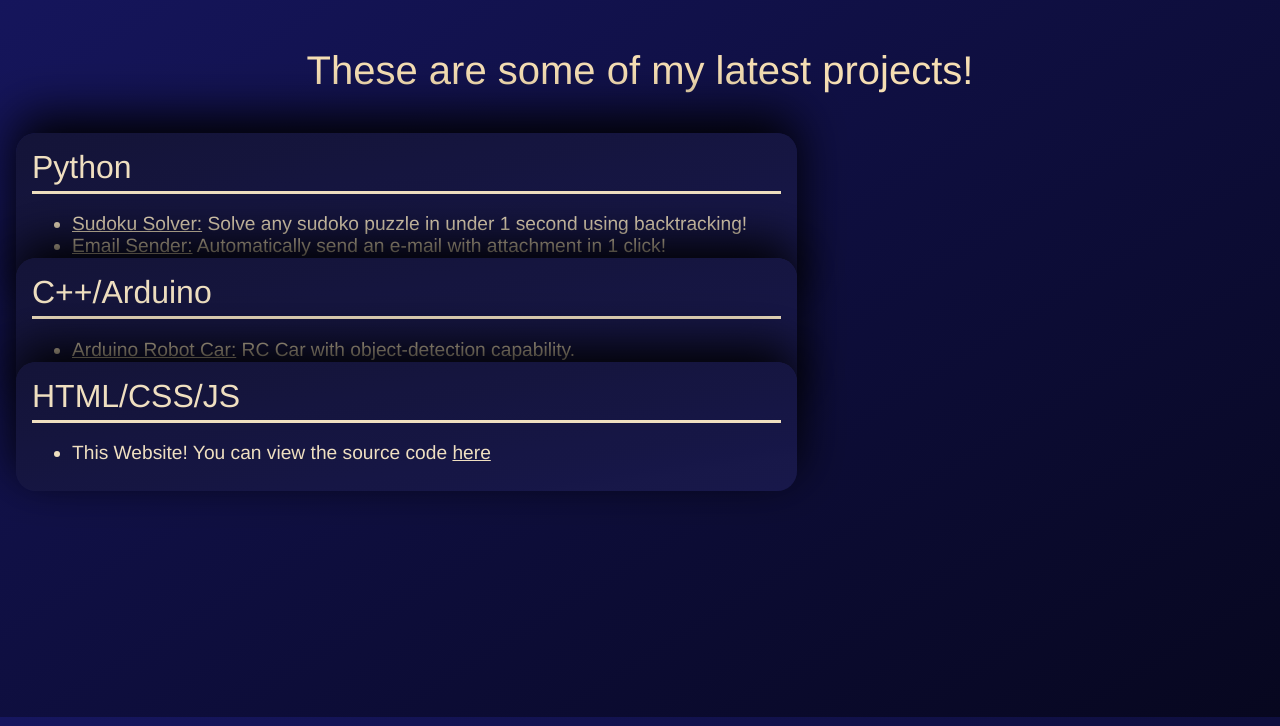
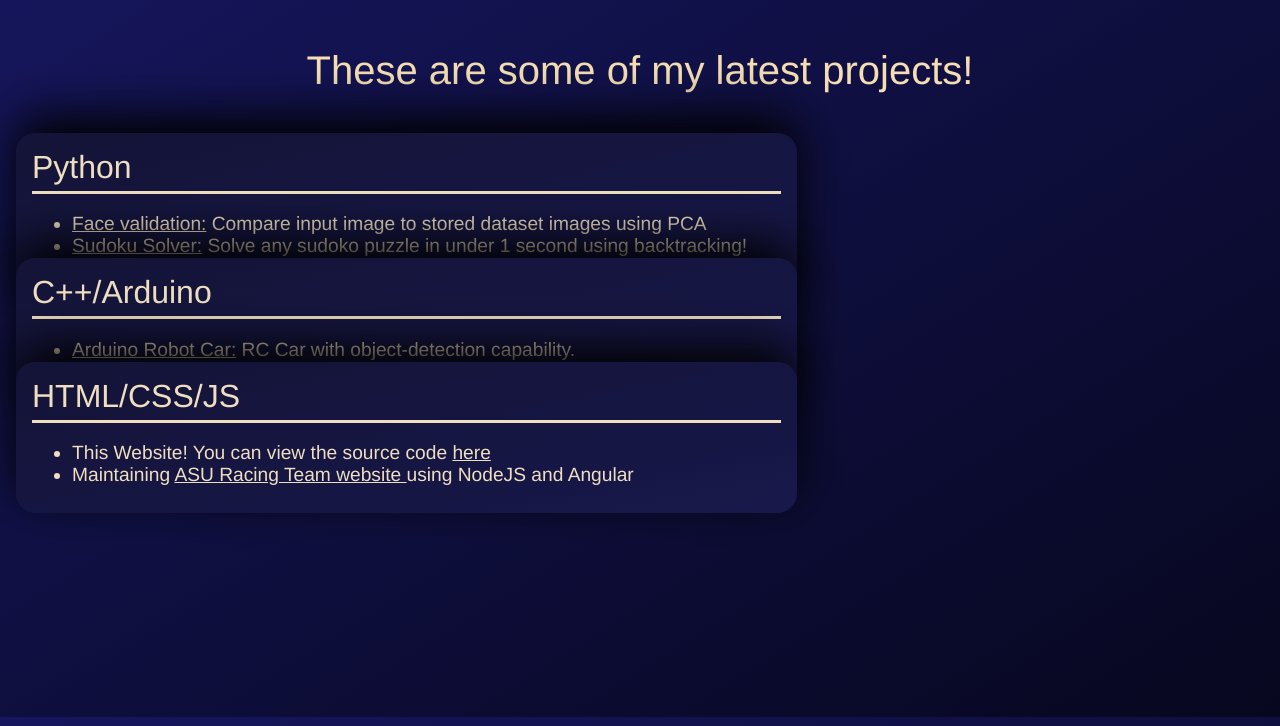
Before and after one commit to MahmoudHamdy02/portfolio_website, a Django app: page /projects/ in a window 1280 px wide. Shown: the part 83-809 px from the top of the page. Run offline with Django 3.2, Linux system fonts and the light colour scheme.

Commit message:
Update projects and certificates

```diff
--- a/main/templates/main/home.html
+++ b/main/templates/main/home.html
@@ -63,6 +63,7 @@
             <ul id="list">
                 <li><a href="{% static 'fwd.pdf' %}" class="link" target="_blank" style="text-decoration: none;" title="Click to view certificate"><u>Web Dev:</u> Web Development Challenger Course, Egypt FWD</a> </li>
                 <li><a href="{% static 'Coursera.pdf' %}" class="link" target="_blank" style="text-decoration: none;" title="Click to view certificate"><u>SQL:</u> Using Databases with Python Course, University of Michigan</a></li>
+                <li><a href="{% static 'STP.pdf' %}" class="link" target="_blank" style="text-decoration: none;" title="Click to view certificate"><u>Machine Learning:</u> AI and Machine Learning Algorithms</a></li>
             </ul>
         </div>
         <div class="container resume">
--- a/main/templates/main/projects.html
+++ b/main/templates/main/projects.html
@@ -9,9 +9,9 @@
         <article class="container card">
             <header id="container-header"><a href="https://github.com/MahmoudHamdy02/python_scripts" class="link" target="_blank" style="text-decoration: none;" title="Click to view GitHub repo">Python</a></header>
             <ul>
+                <li><u>Face validation:</u> Compare input image to stored dataset images using PCA</li>
                 <li><u>Sudoku Solver:</u> Solve any sudoko puzzle in under 1 second using backtracking!</li>
                 <li><u>Email Sender:</u> Automatically send an e-mail with attachment in 1 click!</li>
-                <li><u>Spotify Ad Muter:</u> Mute the audio when a Spotify advertisement starts playing!</li>
             </ul>
         </article>
         <article class="container card">
@@ -25,6 +25,7 @@
             <header id="container-header">HTML/CSS/JS</header>
                 <ul>
                     <li>This Website! You can view the source code <a href="https://github.com/MahmoudHamdy02/portfolio_website" target="_blank" class="link">here</a></li>
+                    <li>Maintaining <a href="https://asurt.org" target="_blank" class="link">ASU Racing Team website </a>using NodeJS and Angular</li>
                 </ul>
         </article>
     </section>
```
Also changed, not shown: 2 other files.
